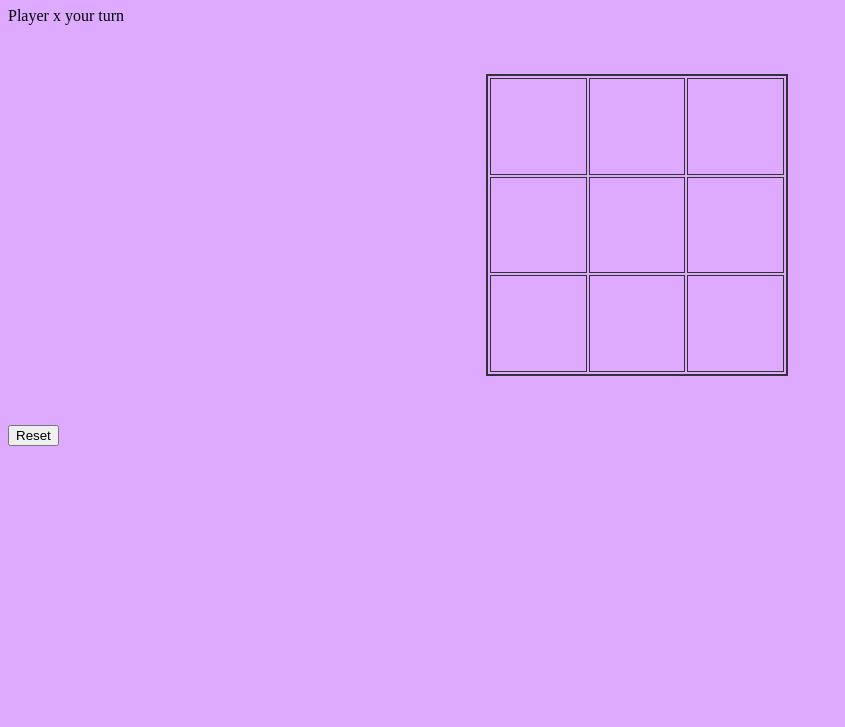
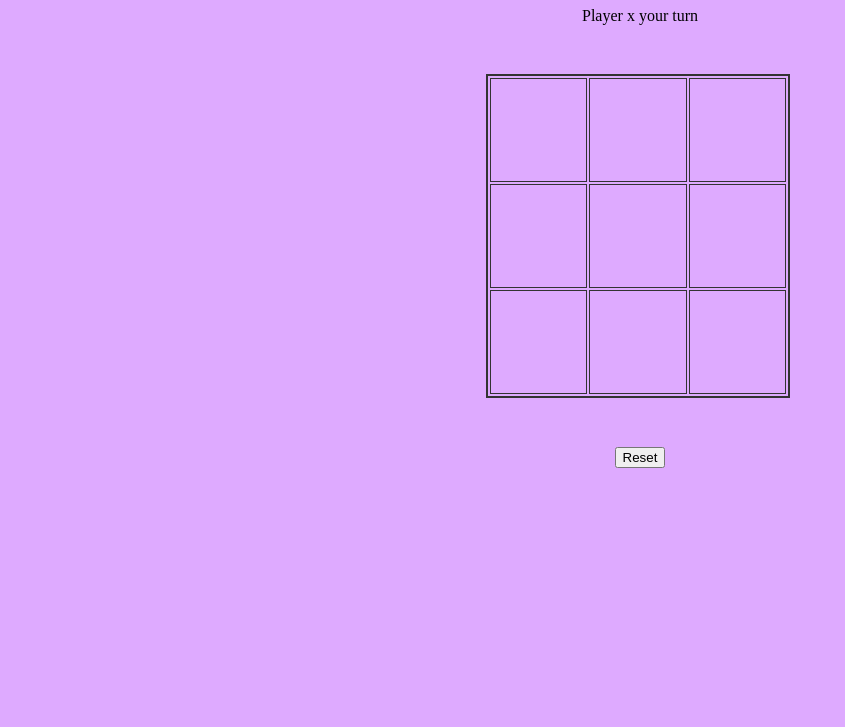
Before and after one commit to eeyrxig/unit-5-lab, a plain HTML site: page index.html in a window 1280 px wide. Shown: the part 73-800 px from the top of the page, without its empty margins (0-845 px from the left). Drawn offline with Linux system fonts and the light colour scheme.

Commit message:
minor fixes

```diff
--- a/index.css
+++ b/index.css
@@ -1,3 +1,6 @@
+body {
+    text-align: center;
+}
 #game-container {
     display: grid;
     grid-template-columns: repeat(3, auto);
@@ -7,16 +10,18 @@
 
 table {
     font-family: "Permanent Marker", cursive;
-    width: 300px;
-    height: 300px;
+    min-width: 300px;
+    min-height: 300px;
     box-shadow: 0 0 0 1px #333333;
     border: 1px solid #333333;
     cursor: pointer;
     line-height: 100px;
-    font-size: 60px;
+    font-size: 50px;
     text-align: center;
 }
 
 td {
     border: 1px solid #333333;
+    width: 50px;
+    height: 100px;
 }
```
Also changed, not shown: index.js (+5 -6 lines).
